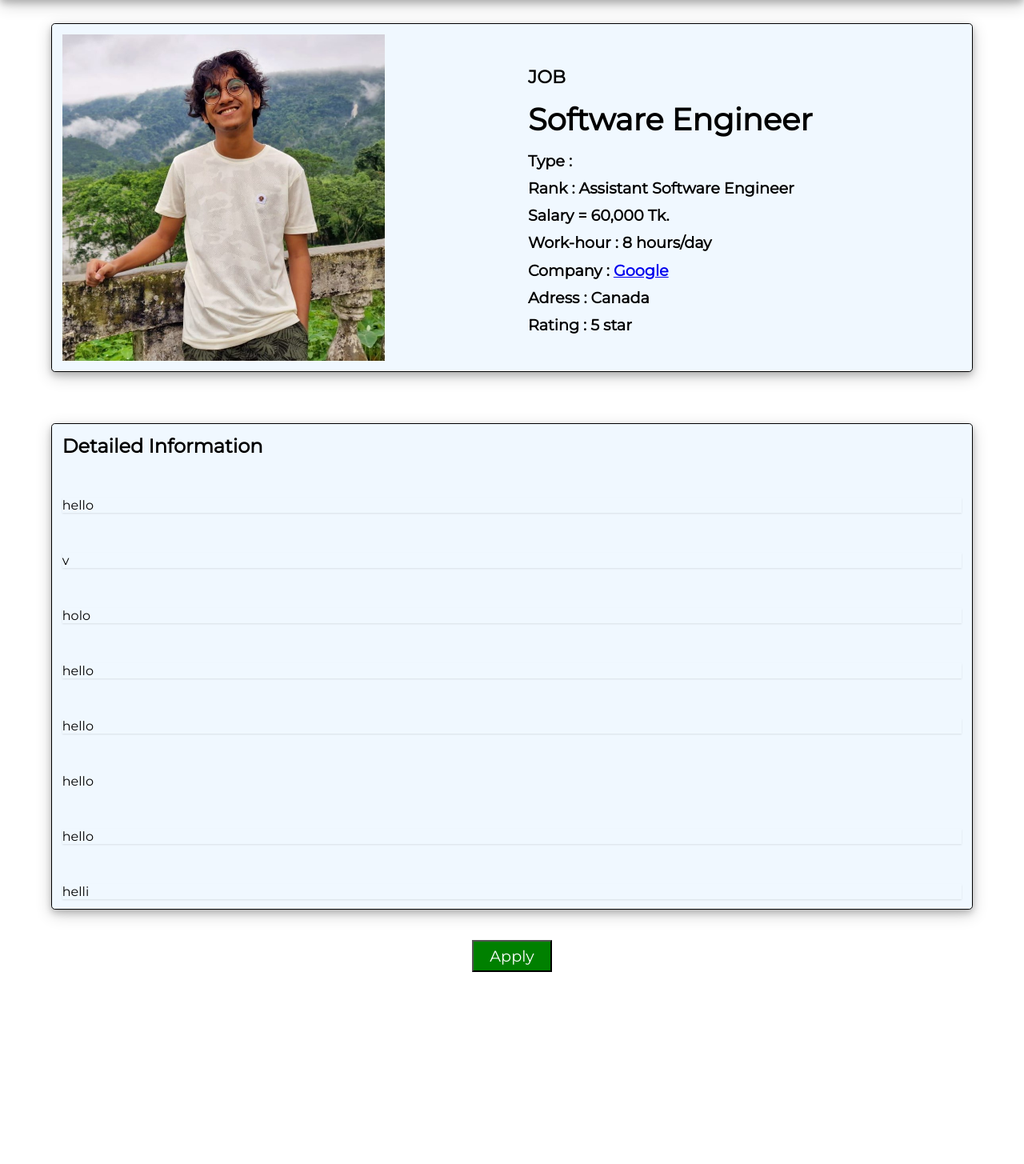
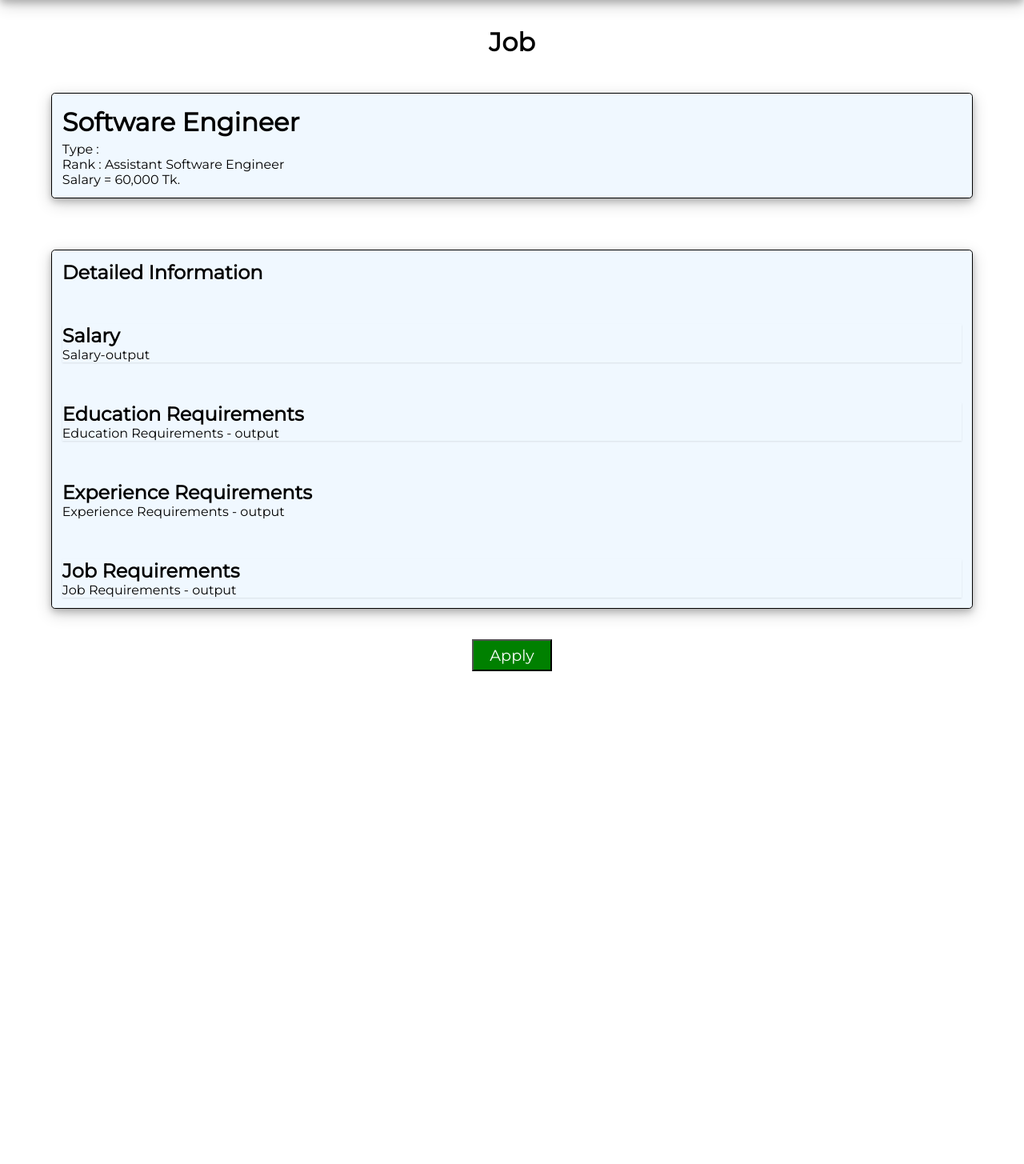
Before and after one commit to Talha76/SPL1, a PHP site: page /job_profile.html in a window 1280 px wide. Shown: the part 105-1560 px from the top of the page at 80% size. Run offline with PHP 8.4, Linux system fonts and the light colour scheme.

Commit message:
more job profile and edit updated
Co-Authored-By: kawsarahamad <95154728+kawsarahamad@users.noreply.github.com>

```diff
--- a/home/css/job_profile_style.css
+++ b/home/css/job_profile_style.css
@@ -11,28 +11,17 @@
     padding: 1%;
     border-style: solid;
 }
-.display-info {
-    display: flex;
-}
-.display-info > .image > img{
-    height: 100%;
-    width: 50%;
-}
-.display-info > .basic-info {
-    font-size:  larger;
-    font-weight: bold;
-    margin-top: 3.5%;
-    margin-left: -20%;
-    margin-bottom: 2%;
-    display:grid;
+.post-job{
+    text-align: center;
+    margin-top: 5%;
+    margin-bottom: -2%;
 }
 .detailed-info{
     display:grid;
-    /* text-align: justify; */
     gap: 50px 100px;
 }
-.compensation-benefits, .job-location, .experience-requirement, .emplpoyment-status,
-.eduation-requirements, .job-responsibilities, .salary, .holo, .vacancy {
+.job-location, .experience-requirement,
+.eduation-requirements, .salary {
     box-shadow: 0 4px 8px 0 rgba(0, 0, 0, 0.0), 0 1px 2px 0 rgba(0, 0,  0, 0.1);
 }
 
--- a/home/job_profile.html
+++ b/home/job_profile.html
@@ -102,53 +102,34 @@
     <!-- navbar ends -->
 
 <!--job info starts -->
+<div class="post-job">
+    <h1>Job</h1>
+</div>
 <div class="job-info">
-    <div class="display-info">
-
-        <div class="image">
-            <img src="images\tanzim.jpg" alt="Shahrier Al Tanzim">
-        </div>
-
-        <div class="basic-info">
-            <h3>JOB</h3>
-            <h1>Software Engineer</h1>
-            <p>Type : </p>
-            <p>Rank : Assistant Software Engineer</p>
-            <p>Salary = 60,000 Tk.</p>
-            <p>Work-hour : 8 hours/day</p>
-            <p>Company : <a href="#"> Google </a></p>
-            <p>Adress : Canada</p>
-            <P>Rating : 5 star</P>
-        </div>
-    </div>
+    <h1>Software Engineer</h1>
+    <p>Type : </p>
+    <p>Rank : Assistant Software Engineer</p>
+    <p>Salary = 60,000 Tk.</p>
 </div>
 <div class="detailed-info">
     <div class="detaile-info-title">
         <h2> Detailed Information </h2>
     </div>
     <div class="salary">
-        <p>hello</p>
-    </div>
-    <div class="vacancy">
-        <p>v</p>
-    </div>
-    <div class="holo">
-        <p>holo</p>
+        <h2>Salary</h2>
+        <p>Salary-output</p>
     </div>
     <div class="eduation-requirements">
-        <p>hello</p>
-    </div>
-    <div class="emplpoyment-status">
-        <p>hello</p>
+        <h2>Education Requirements</h2>
+        <p>Education Requirements - output</p>
     </div>
     <div class="experience-requirements">
-        <p>hello</p>
+        <h2>Experience Requirements</h2>
+        <p>Experience Requirements - output</p>
     </div>
     <div class="job-location">
-        <p>hello</p>
-    </div>
-    <div class="compensation-benefits">
-        <p>helli</p>
+        <h2>Job Requirements</h2>
+        <p>Job Requirements - output</p>
     </div>
 </div>
 
@@ -157,7 +138,7 @@
 
 <div class="job-apply">
     <div class="apply">
-        <input type="submit" name="submit" id="apply" value="Apply" class="apply">
+        <input type="submit" name="submit" id="submit" value="Apply" class="apply">
     </div>
 </div>
 <!-- footer starts -->
```
Also changed, not shown: home/css/job_profile_edit_style.css (+7 -17 lines), home/job_profile_edit.php (+18 -41 lines).
